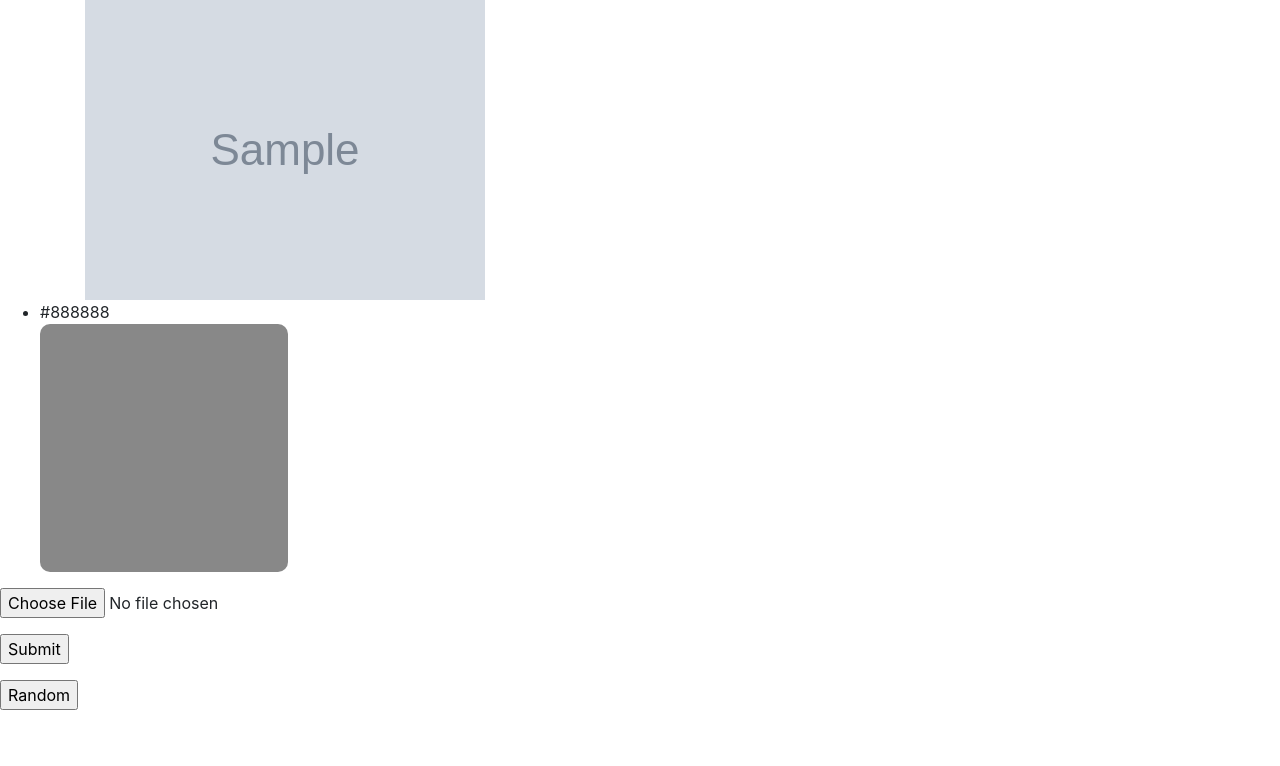
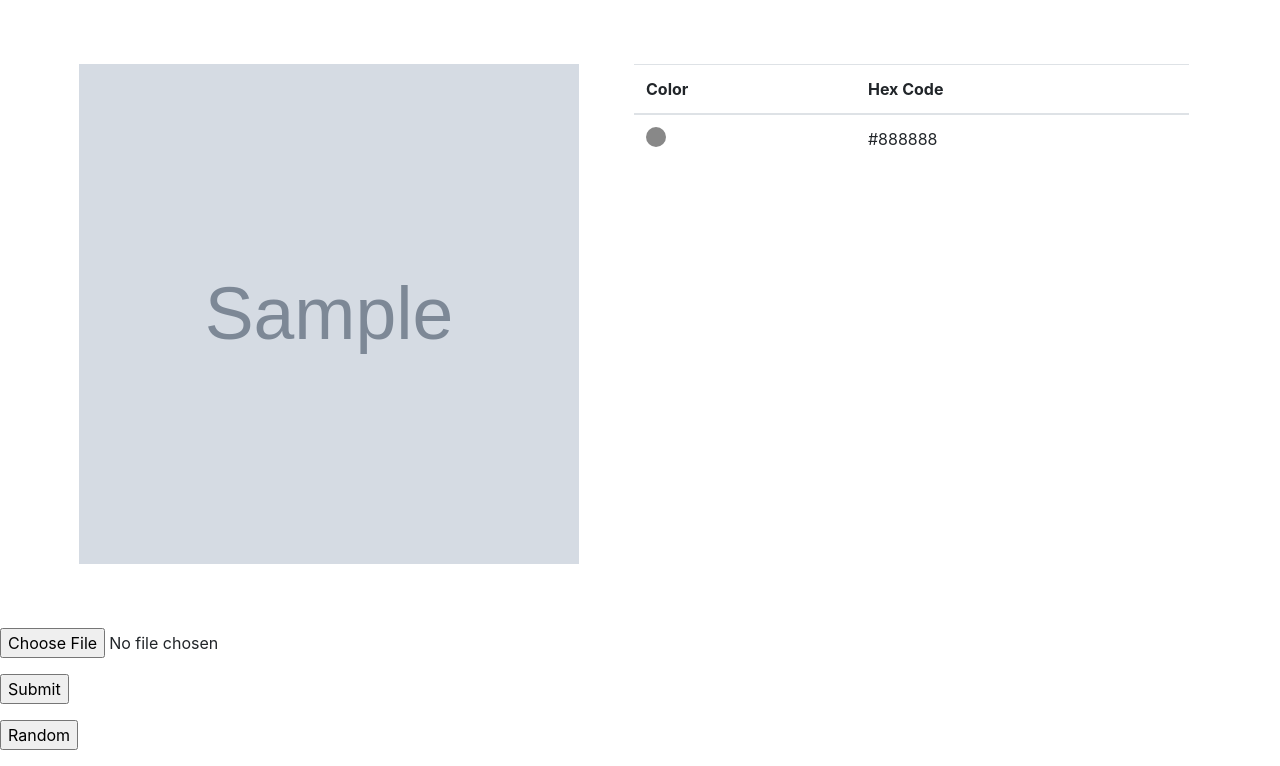
Before and after one commit to melissa-perez/TopHex, a Flask app: template templates/index.html in a window 1280 px wide. Shown: the part 56-822 px from the top of the page. Before the commit the page ends 766 px from the top, so only its background shows below. Run offline with Flask 2, Linux system fonts and the light colour scheme; the template is opened without the code that fills it: most values are stand-ins (such as "Sample title", 1, 10 or a date in 2020); grey boxes marked "Sample" are stand-in pictures.

Commit message:
Add hex table and resize image

```diff
--- a/static/css/styles.css
+++ b/static/css/styles.css
@@ -1,14 +1,27 @@
 .button-container {
     display: grid;
-
-
-
 }
 
 .colorbox{
     background-color: var(--main-color);
-    width:20%;
-    padding-bottom: 20%;
+    width: 10%;
+    padding-bottom: 10%;
     border-radius: 10px;
-    height: 20%;
+    height: 10%;
 }
+
+.photo {
+     width: 500px;
+     height: 500px;
+     background-position: 50% 50%;
+     background-repeat: no-repeat;
+     background-size: cover;
+
+}
+
+.phototable {
+    margin: 5%;
+    display: grid;
+    grid-template-columns: repeat(2, 1fr);
+    grid-template-rows: repeat(1, 1fr);
+}
--- a/templates/index.html
+++ b/templates/index.html
@@ -4,21 +4,34 @@
 <body>
     {% include "navigation.html" %}
 
-    <div class="container">
+    <div class="container phototable">
+			<div>
 				{% if filename and is_upload %}
-				<img src="{{ url_for('display_image', filename=filename) }}">
+					<img class="photo" src="{{ url_for('display_image', filename=filename) }}">
 				{% elif filename%}
-				<img src="{{filename}}">
+					<img class="photo" src="{{filename}}">
 				{% endif %}
 			</div>
-
-
-	<div>
-		<ul>
+			<table class="table">
+			  <thead>
+				<tr>
+				  <th scope="col">Color</th>
+				  <th scope="col">Hex Code</th>
+				</tr>
+			  </thead>
+			  <tbody>
 				{% for color in hex_colors %}
-		  		<li>{{ color }} <div  class="colorbox" style="--main-color:{{ color }};"></div></li>
+					<tr>
+						<td>
+							<div class="colorbox" style="--main-color:{{ color }};"></div>
+						</td>
+						<td>
+							{{ color }}
+						</td>
+					</tr>
 				{% endfor %}
-		</ul>
+			  </tbody>
+			</table>
 	</div>
 
 	<div>
```
Lines whose indentation alone changed are shown as unchanged.
